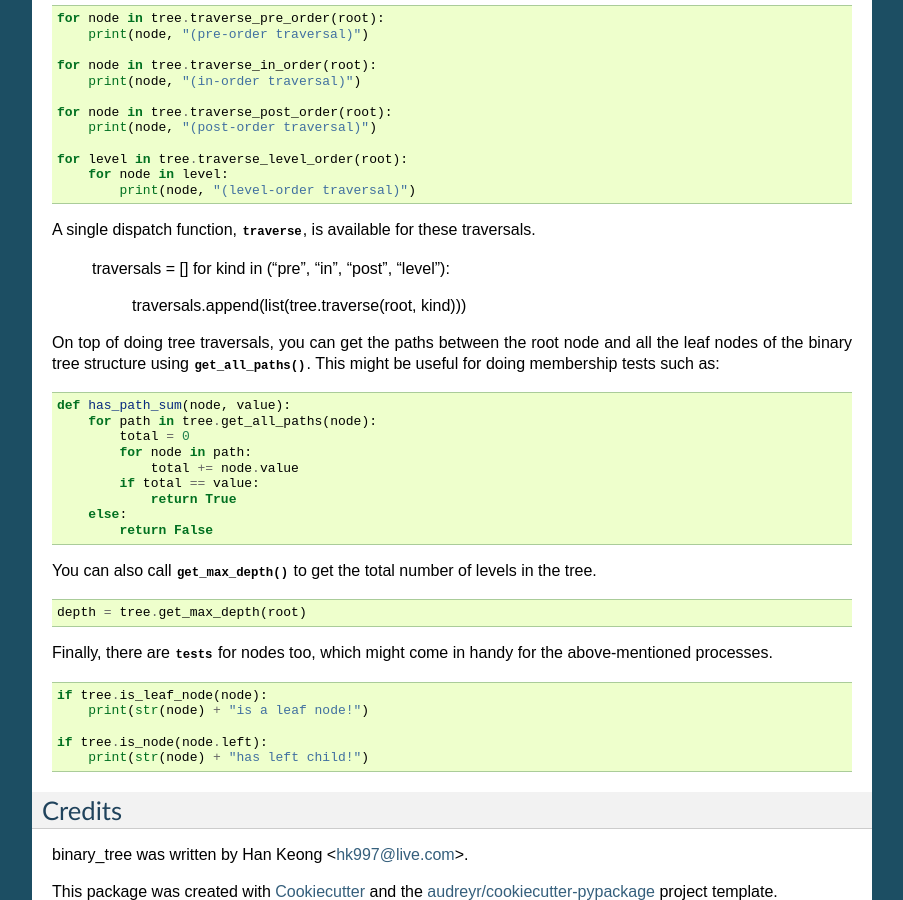
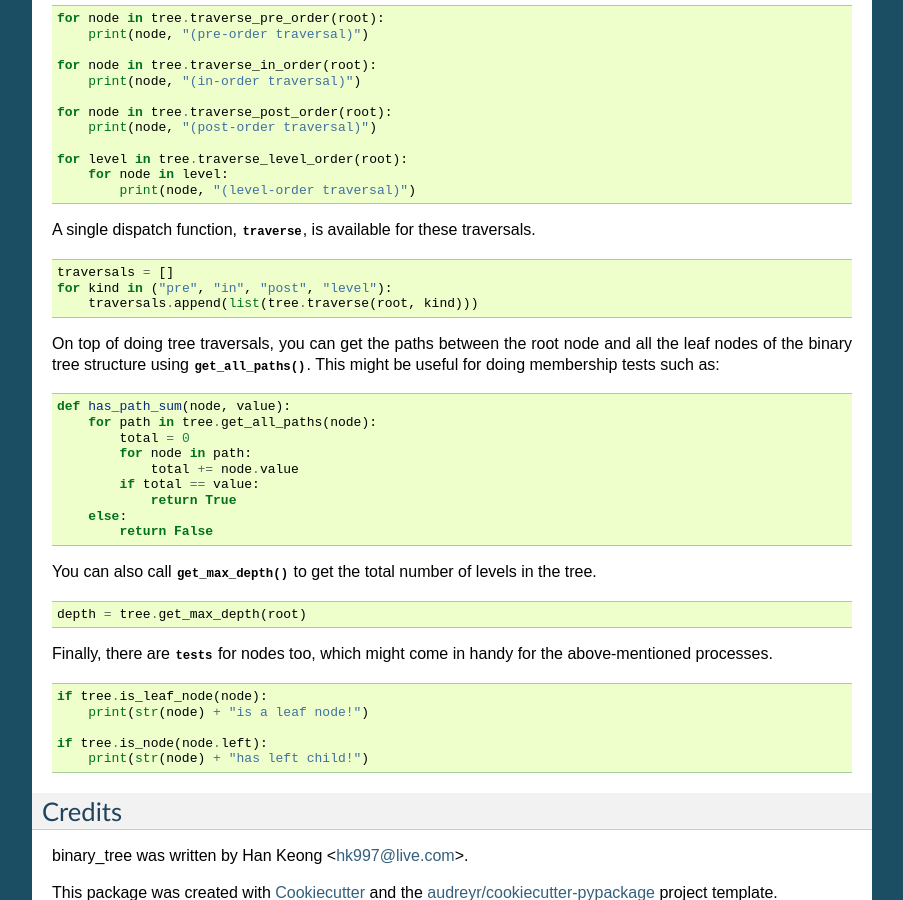
Before and after one commit to david-xhk/binary_tree, a Sphinx documentation site: the page built from docs/readme.rst, in a window 1280 px wide and 900 px high, scrolled down 1743 px. Shown: the whole window, without its empty margins (198-1101 px from the left). Built offline with Sphinx 7.4.7, drawn with Linux system fonts in a browser that asks for light colours.

```diff
--- a/docs/readme.rst
+++ b/docs/readme.rst
@@ -106,7 +106,7 @@ You can also traverse down the tree, yielding the respective node with each step
         for node in level:
             print(node, "(level-order traversal)")
 
-A single dispatch function, :func:`traverse <binary_tree.traverse>`, is available for these traversals.
+A single dispatch function, :func:`traverse <binary_tree.traverse>`, is available for these traversals. ::
 
     traversals = []
     for kind in ("pre", "in", "post", "level"):
```
